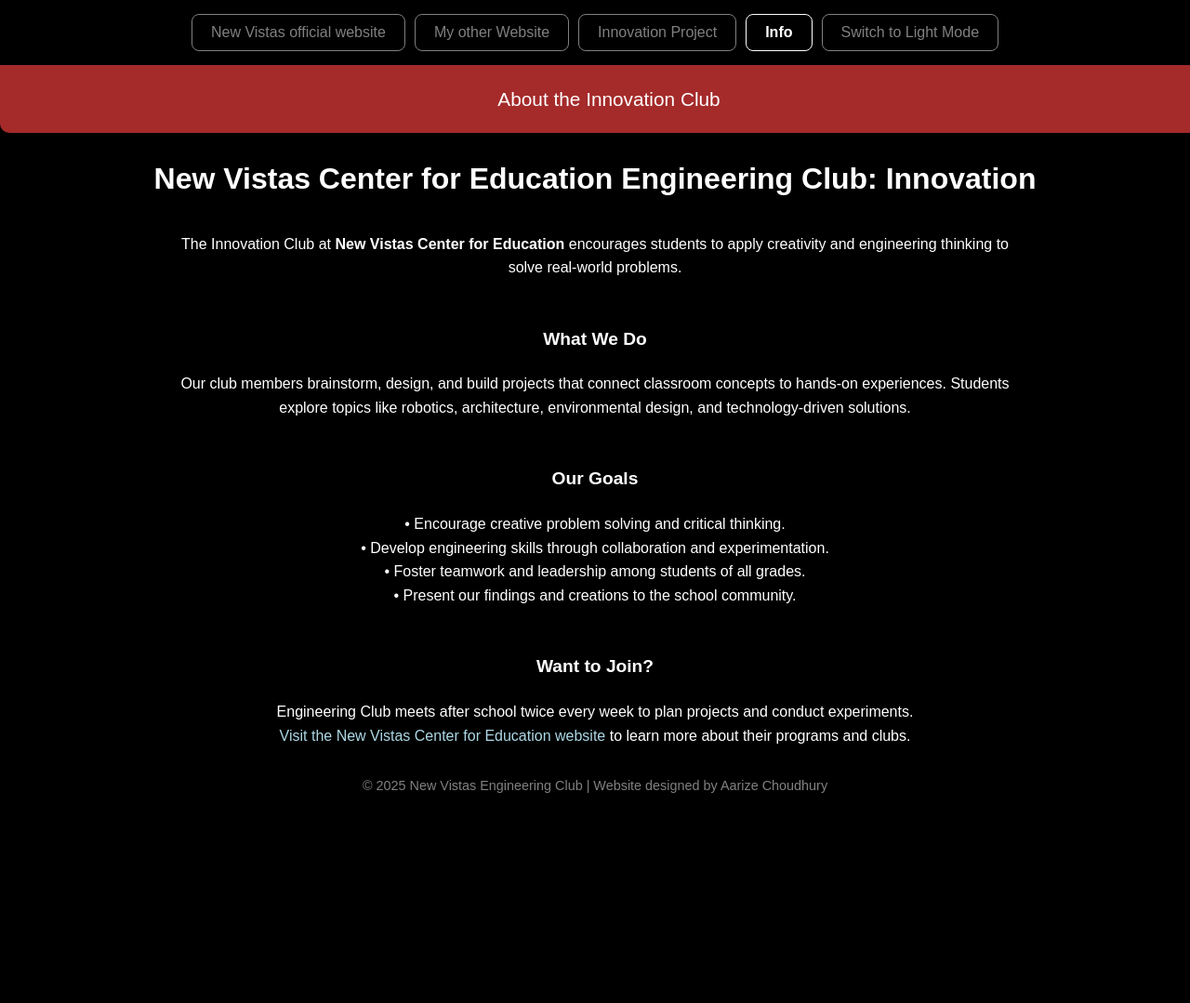
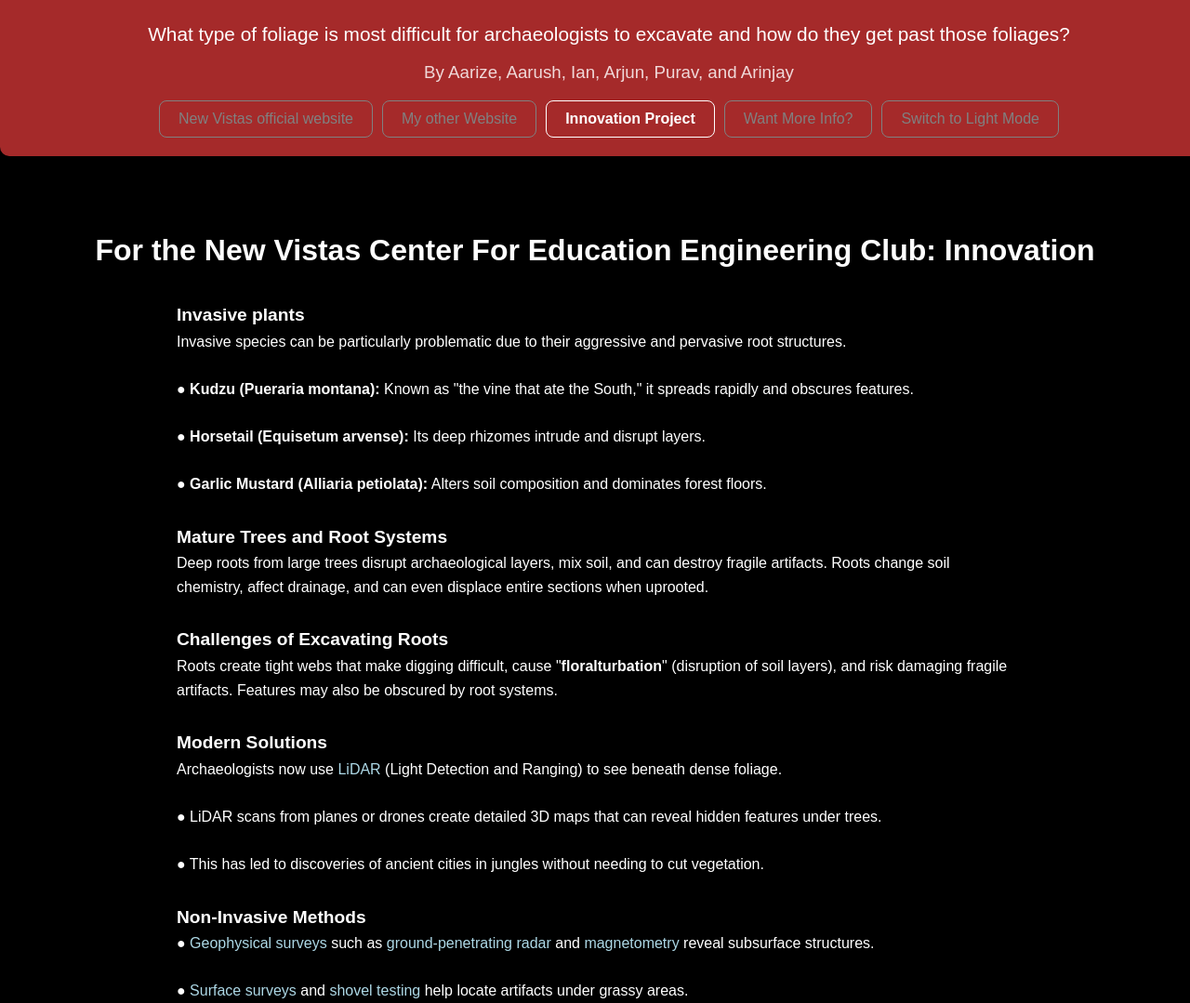
Before and after one commit to AriCho2014/InnovationAri, a plain HTML site: page info.html in a window 1280 px wide. Shown: the whole page at 93% size. Before the commit the page ends 877 px from the top, so only its background shows below. Drawn offline with Linux system fonts and the light colour scheme.

Commit message:
changed things

```diff
--- a/info.html
+++ b/info.html
@@ -2,10 +2,10 @@
 <html lang="en">
 <head>
   <meta charset="utf-8">
-  <title>Innovation Club Info | New Vistas</title>
+  <title>Innovation for Engineering Club | New Vistas</title>
   <meta name="viewport" content="width=device-width, initial-scale=1.0">
   <style>
-    /* Global transitions and base styling */
+    /* Smooth transitions for all elements */
     body, h1, h2, h3, p, a, button, header {
       transition: background-color 0.5s, color 0.5s;
       font-family: Arial, Helvetica, sans-serif;
@@ -15,9 +15,8 @@
       background-color: black;
       color: white;
       margin: 0;
-      padding: 0;
+      padding-top: 180px; /* Adjusted to match header height */
       line-height: 1.6;
-      text-align: center;
     }
 
     .lightmode {
@@ -27,14 +26,24 @@
 
     /* ---------- Header ---------- */
     header {
+      position: fixed;
+      top: 0;
+      left: 0;
+      width: 100%;
       background-color: brown;
       color: white;
       text-align: center;
       padding: 20px 15px;
       font-size: 1.3em;
       border-radius: 0 0 10px 10px;
-      position: fixed;
-      width: 100%;
+      z-index: 1000;
+      box-shadow: 0 2px 10px rgba(0,0,0,0.4);
+    }
+
+    .names {
+      font-size: 0.9em;
+      color: #f0d9d9;
+      margin-top: 10px;
     }
 
     .lightmode header {
@@ -48,7 +57,7 @@
       justify-content: center;
       flex-wrap: wrap;
       gap: 10px;
-      margin: 15px 0;
+      margin-top: 15px;
     }
 
     button {
@@ -65,7 +74,6 @@
     button:hover {
       color: white;
       border-color: white;
-      transform: scale(1.05);
     }
 
     button.active {
@@ -88,22 +96,19 @@
     .title {
       text-align: center;
       font-size: 2em;
-      margin-top: 3.5em;
-      font-weight: bold;
+      margin-top: 2em;
     }
-
 
     .subtitle {
       font-weight: bold;
       font-size: 1.2em;
       margin-top: 1.5em;
-      text-align: center;
     }
 
     p, div {
       max-width: 900px;
       margin: 0 auto;
-      padding: 10px 15px;
+      padding: 0 15px;
     }
 
     a {
@@ -123,70 +128,72 @@
     .lightmode a:hover {
       color: blue;
     }
-
-    footer {
-      text-align: center;
-      padding: 20px;
-      font-size: 0.9em;
-      color: gray;
-    }
   </style>
 </head>
-
 <body>
 
-  <!-- Navigation -->
-  <nav>
-    <button id="new">New Vistas official website</button>
-    <button id="home">My other Website</button>
-    <button id="projects">Innovation Project</button>
-    <button id="info" class="active">Info</button>
-    <button id="lightMode" onclick="ToggleLightMode()">Switch to Light Mode</button>
-  </nav>
+  <!-- Header (Now includes Navigation) -->
+  <header>
+    What type of foliage is most difficult for archaeologists to excavate and how do they get past those foliages?
+    <div class="names">By Aarize, Aarush, Ian, Arjun, Purav, and Arinjay</div>
 
-  <!-- Header -->
-  <header>
-    About the Innovation Club
+    <nav>
+      <button id="new">New Vistas official website</button>
+      <button id="home">My other Website</button>
+      <button id="projects" class="active">Innovation Project</button>
+      <button id="info">Want More Info?</button>
+      <button id="lightMode" onclick="ToggleLightMode()">Switch to Light Mode</button>
+    </nav>
   </header>
 
+  <!-- Title -->
+  <h1 class="title">For the New Vistas Center For Education Engineering Club: Innovation</h1>
+
   <!-- Main Content -->
-  <h1 class="title">New Vistas Center for Education Engineering Club: Innovation</h1>
-
+  <div class="subtitle">Invasive plants</div>
   <p>
-    The Innovation Club at <strong>New Vistas Center for Education</strong> encourages students to apply creativity and engineering thinking to solve real-world problems.
+    Invasive species can be particularly problematic due to their aggressive and pervasive root structures.<br><br>
+    ● <strong>Kudzu (Pueraria montana):</strong> Known as "the vine that ate the South," it spreads rapidly and obscures features.<br><br>
+    ● <strong>Horsetail (Equisetum arvense):</strong> Its deep rhizomes intrude and disrupt layers.<br><br>
+    ● <strong>Garlic Mustard (Alliaria petiolata):</strong> Alters soil composition and dominates forest floors.
   </p>
 
-  <div class="subtitle">What We Do</div>
+  <div class="subtitle">Mature Trees and Root Systems</div>
   <p>
-    Our club members brainstorm, design, and build projects that connect classroom concepts to hands-on experiences.
-    Students explore topics like robotics, architecture, environmental design, and technology-driven solutions.
+    Deep roots from large trees disrupt archaeological layers, mix soil, and can destroy fragile artifacts.
+    Roots change soil chemistry, affect drainage, and can even displace entire sections when uprooted.
   </p>
 
-  <div class="subtitle">Our Goals</div>
+  <div class="subtitle">Challenges of Excavating Roots</div>
   <p>
-    • Encourage creative problem solving and critical thinking.<br>
-    • Develop engineering skills through collaboration and experimentation.<br>
-    • Foster teamwork and leadership among students of all grades.<br>
-    • Present our findings and creations to the school community.
+    Roots create tight webs that make digging difficult, cause "<strong>floralturbation</strong>" (disruption of soil layers),
+    and risk damaging fragile artifacts. Features may also be obscured by root systems.
   </p>
 
-  <div class="subtitle">Want to Join?</div>
+  <div class="subtitle">Modern Solutions</div>
   <p>
-    Engineering Club meets after school twice every week to plan projects and conduct experiments.<br>
-    <a target="_blank" href="https://www.newvistasaz.com/">Visit the New Vistas Center for Education website</a> to learn more about their programs and clubs.
+    Archaeologists now use <a target="_blank" href="https://en.wikipedia.org/wiki/Lidar">LiDAR</a> (Light Detection and Ranging) to see beneath dense foliage. <br><br>
+    ● LiDAR scans from planes or drones create detailed 3D maps that can reveal hidden features under trees.<br><br>
+    ● This has led to discoveries of ancient cities in jungles without needing to cut vegetation.
   </p>
 
-  <footer>
-    © 2025 New Vistas Engineering Club | Website designed by Aarize Choudhury
-  </footer>
+  <div class="subtitle">Non-Invasive Methods</div>
+  <p>
+    ● <a target="_blank" href="https://en.wikipedia.org/wiki/Geophysical_survey">Geophysical surveys</a> such as
+    <a target="_blank" href="https://en.wikipedia.org/wiki/Ground-penetrating_radar">ground-penetrating radar</a> and
+    <a target="_blank" href="https://en.wikipedia.org/wiki/Magnetometer">magnetometry</a> reveal subsurface structures.<br><br>
+    ● <a target="_blank" href="https://en.wikipedia.org/wiki/Survey_(archaeology)">Surface surveys</a> and
+    <a target="_blank" href="https://en.wikipedia.org/wiki/Shovel_test_pit">shovel testing</a> help locate artifacts under grassy areas.
+  </p>
 
+  <!-- Script -->
   <script>
-    // Navigation links
+    // Navigation Links
+    document.getElementById("info").onclick = () => location.href = "https://aricho2014.github.io/InnovationAri/info";
+    document.getElementById("home").onclick = () => window.open("https://aricho2014.github.io/NewVistasWebsite", "_blank");
     document.getElementById("new").onclick = () => window.open("https://www.newvistasaz.com/", "_blank");
-    document.getElementById("home").onclick = () => window.open("https://aricho2014.github.io/NewVistasWebsite", "_blank");
-    document.getElementById("projects").onclick = () => location.href = "https://aricho2014.github.io/InnovationAri";
 
-    // Light/Dark mode toggle
+    // Light Mode Toggle
     function ToggleLightMode() {
       const body = document.body;
       const button = document.getElementById("lightMode");
```
Also changed, not shown: index.html (+38 -15 lines).
